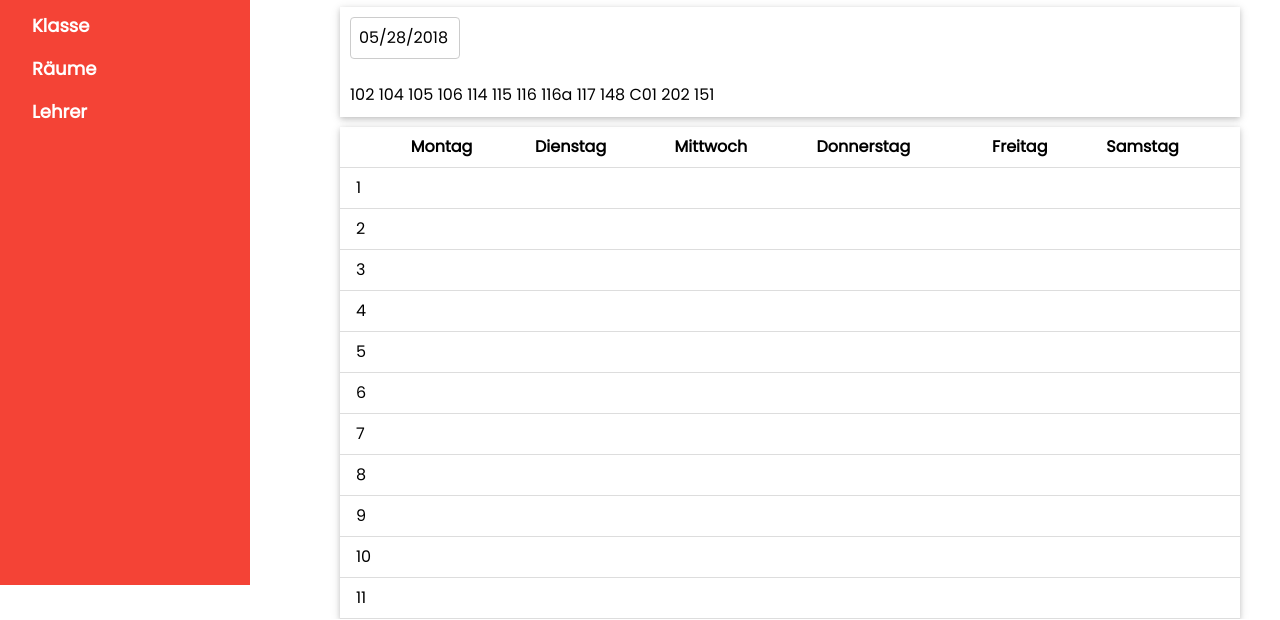
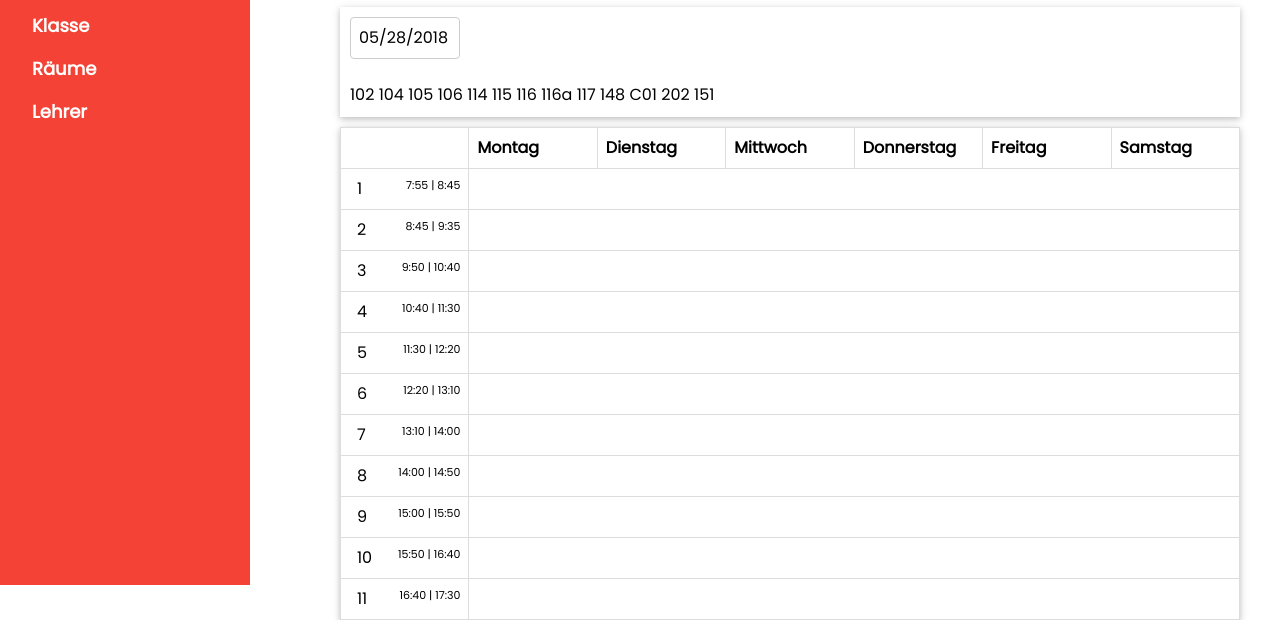
Before and after one commit to DaHubbi/MyUntis, a plain HTML site: page index.html in a window 1280 px wide. Shown: the part 215-835 px from the top of the page. Drawn offline with nearby package versions, Linux system fonts and the light colour scheme.

Commit message:
ADDED basic table design

```diff
--- a/css/general.css
+++ b/css/general.css
@@ -31,3 +31,24 @@ body {
     padding: 10px;
     margin: 10px 0;
 }
+
+table, th, td {
+    border: 1px solid #dddddd;
+    border-collapse: collapse;
+    padding: 0px;
+}
+
+.bottom {
+    font-size: 11px;
+    margin-left: 10px;
+    float: right;
+}
+
+.table-time {
+    padding: 0px;
+    margin: 0px;
+}
+
+table {
+    table-layout: fixed;
+}
--- a/index.html
+++ b/index.html
@@ -74,37 +74,92 @@
                     <th>Samstag</th>
                 </tr>
                 <tr>
-                    <td>1</td>
+                    <td>
+                        <div class="w3-container table-time">
+                            <span>1</span>
+                            <span class="bottom">7:55 | 8:45</span>
+                        </div>
+                    </td>
                 </tr>
                 <tr>
-                    <td>2</td>
+                    <td>
+                        <div class="w3-container table-time">
+                            <span>2</span>
+                            <span class="bottom">8:45 | 9:35</span>
+                        </div>
+                    </td>
                 </tr>
                 <tr>
-                    <td>3</td>
+                    <td>
+                        <div class="w3-container table-time">
+                            <span>3</span>
+                            <span class="bottom">9:50 | 10:40</span>
+                        </div>
+                    </td>
                 </tr>
                 <tr>
-                    <td>4</td>
+                    <td>
+                        <div class="w3-container table-time">
+                            <span>4</span>
+                            <span class="bottom">10:40 | 11:30</span>
+                        </div>
+                    </td>
                 </tr>
                 <tr>
-                    <td>5</td>
+                    <td>
+                        <div class="w3-container table-time">
+                            <span>5</span>
+                            <span class="bottom">11:30 | 12:20</span>
+                        </div>
+                    </td>
                 </tr>
                 <tr>
-                    <td>6</td>
+                    <td>
+                        <div class="w3-container table-time">
+                            <span>6</span>
+                            <span class="bottom">12:20 | 13:10</span>
+                        </div>
+                    </td>
                 </tr>
                 <tr>
-                    <td>7</td>
+                    <td>
+                        <div class="w3-container table-time">
+                            <span>7</span>
+                            <span class="bottom">13:10 | 14:00</span>
+                        </div>
+                    </td>
                 </tr>
                 <tr>
-                    <td>8</td>
+                    <td>
+                        <div class="w3-container table-time">
+                            <span>8</span>
+                            <span class="bottom">14:00 | 14:50</span>
+                        </div>
+                    </td>
                 </tr>
                 <tr>
-                    <td>9</td>
+                    <td>
+                        <div class="w3-container table-time">
+                            <span>9</span>
+                            <span class="bottom">15:00 | 15:50</span>
+                        </div>
+                    </td>
                 </tr>
                 <tr>
-                    <td>10</td>
+                    <td>
+                        <div class="w3-container table-time">
+                            <span>10</span>
+                            <span class="bottom">15:50 | 16:40</span>
+                        </div>
+                    </td>
                 </tr>
                 <tr>
-                    <td>11</td>
+                    <td>
+                        <div class="w3-container table-time">
+                            <span>11</span>
+                            <span class="bottom">16:40 | 17:30</span>
+                        </div>
+                    </td>
                 </tr>
             </table>
         </div>
```
